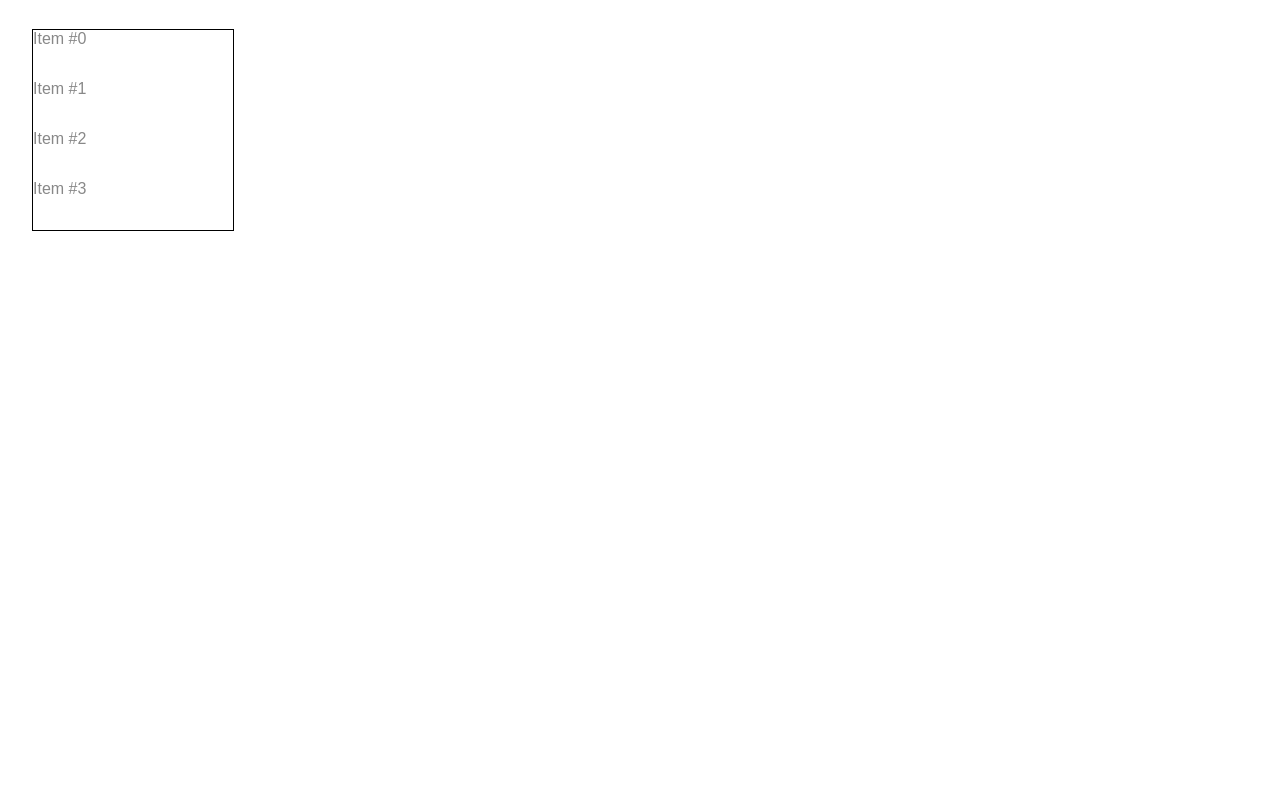
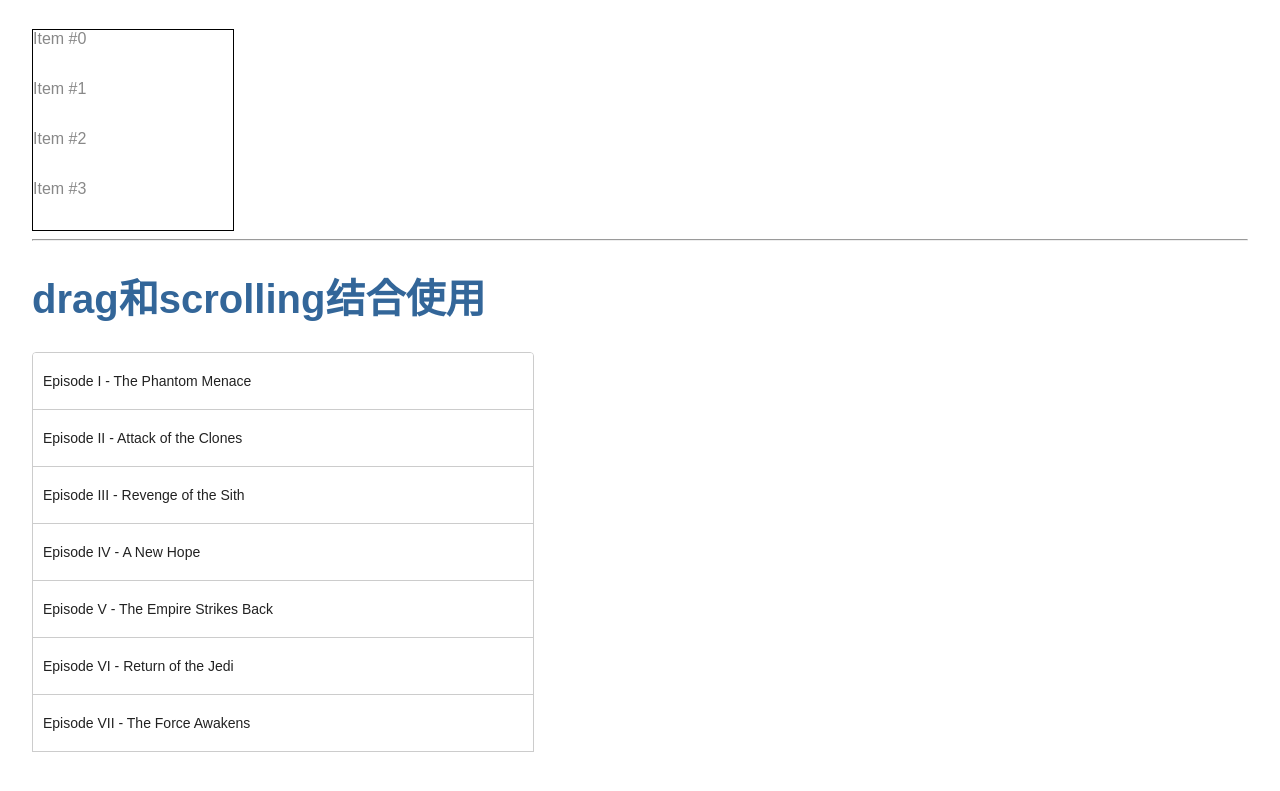
Before and after one commit to tuacy/angular-cdk-study, an Angular app: page /scrolling in a window 1280 px wide. Shown: the part 1764-2555 px from the top of the page. Before the commit the page ends 2027 px from the top, so only its background shows below. Built offline with nearby package versions, Linux system fonts and the light colour scheme.

Commit message:
cdk stepper

```diff
--- a/src/app/scrolling/cdk-scrolling.component.html
+++ b/src/app/scrolling/cdk-scrolling.component.html
@@ -18,3 +18,5 @@
 <app-virtual-scroll-horizontal></app-virtual-scroll-horizontal>
 <hr>
 <app-virtual-scroll-strategies></app-virtual-scroll-strategies>
+<hr>
+<app-drag-scrolling></app-drag-scrolling>
--- a/src/app/scrolling/cdk-scrolling.module.ts
+++ b/src/app/scrolling/cdk-scrolling.module.ts
@@ -8,11 +8,14 @@
 import {VirtualScrollDataSourceComponent} from './virtual-scroll-data-source/virtual-scroll-data-source.component';
 import {VirtualScrollHorizontalComponent} from './virtual-scroll-horizontal/virtual-scroll-horizontal.component';
 import {VirtualScrollStrategiesComponent} from './virtual-scroll-strategies/virtual-scroll-strategies.component';
+import {DragDropModule} from '@angular/cdk/drag-drop';
+import { DragScrollingComponent } from './drag-scrolling/drag-scrolling.component';
 
 @NgModule({
     imports: [
         CommonModule,
         RouterModule,
+        DragDropModule,
         ScrollingModule,
         CdkScrollingRoutingModule
     ],
@@ -21,7 +24,8 @@
         VirtualScrollComponent,
         VirtualScrollDataSourceComponent,
         VirtualScrollHorizontalComponent,
-        VirtualScrollStrategiesComponent
+        VirtualScrollStrategiesComponent,
+        DragScrollingComponent
     ]
 })
 export class CdkScrollingModule {
--- /dev/null
+++ b/src/app/scrolling/drag-scrolling/drag-scrolling.component.html
@@ -0,0 +1,10 @@
+<h1>
+  drag和scrolling结合使用
+</h1>
+<div style="height:100vh">
+  <div #scrollEl cdk-scrollable style="height:400px; overflow-y:scroll">
+    <div cdkDropList class="example-list" (cdkDropListDropped)="drop($event)">
+      <div class="example-box" *ngFor="let movie of movies" cdkDrag>{{movie}}</div>
+    </div>
+  </div>
+</div>
--- /dev/null
+++ b/src/app/scrolling/drag-scrolling/drag-scrolling.component.less
@@ -0,0 +1,48 @@
+.example-list {
+  width: 500px;
+  max-width: 100%;
+  border: solid 1px #ccc;
+  min-height: 60px;
+  display: block;
+  background: white;
+  border-radius: 4px;
+  overflow: hidden;
+}
+
+.example-box {
+  padding: 20px 10px;
+  border-bottom: solid 1px #ccc;
+  color: rgba(0, 0, 0, 0.87);
+  display: flex;
+  flex-direction: row;
+  align-items: center;
+  justify-content: space-between;
+  box-sizing: border-box;
+  cursor: move;
+  background: white;
+  font-size: 14px;
+}
+
+.cdk-drag-preview {
+  box-sizing: border-box;
+  border-radius: 4px;
+  box-shadow: 0 5px 5px -3px rgba(0, 0, 0, 0.2),
+  0 8px 10px 1px rgba(0, 0, 0, 0.14),
+  0 3px 14px 2px rgba(0, 0, 0, 0.12);
+}
+
+.cdk-drag-placeholder {
+  opacity: 0;
+}
+
+.cdk-drag-animating {
+  transition: transform 250ms cubic-bezier(0, 0, 0.2, 1);
+}
+
+.example-box:last-child {
+  border: none;
+}
+
+.example-list.cdk-drop-list-dragging .example-box:not(.cdk-drag-placeholder) {
+  transition: transform 250ms cubic-bezier(0, 0, 0.2, 1);
+}
--- /dev/null
+++ b/src/app/scrolling/drag-scrolling/drag-scrolling.component.ts
@@ -0,0 +1,103 @@
+import {AfterViewInit, Component, ElementRef, OnDestroy, QueryList, ViewChild, ViewChildren} from '@angular/core';
+import {CdkDrag, CdkDragDrop, CdkDragMove, moveItemInArray} from '@angular/cdk/drag-drop';
+import {merge, Subscription} from 'rxjs';
+import {map, startWith, switchMap, tap} from 'rxjs/operators';
+
+const speed = 10;
+
+@Component({
+    selector: 'app-drag-scrolling',
+    templateUrl: './drag-scrolling.component.html',
+    styleUrls: ['./drag-scrolling.component.less']
+})
+export class DragScrollingComponent implements AfterViewInit, OnDestroy {
+    movies = [
+        'Episode I - The Phantom Menace',
+        'Episode II - Attack of the Clones',
+        'Episode III - Revenge of the Sith',
+        'Episode IV - A New Hope',
+        'Episode V - The Empire Strikes Back',
+        'Episode VI - Return of the Jedi',
+        'Episode VII - The Force Awakens',
+        'Episode VIII - The Last Jedi',
+        'Rouge One',
+        'Solo',
+        'Clone Wars'
+    ];
+
+    animationFrame: number | undefined;
+
+    @ViewChild('scrollEl')
+    scrollEl: ElementRef<HTMLElement>;
+
+    @ViewChildren(CdkDrag)
+    dragEls: QueryList<CdkDrag>;
+
+    subs = new Subscription();
+
+    ngOnDestroy(): void {
+        this.subs.unsubscribe();
+    }
+
+    ngAfterViewInit() {
+        const onMove$ = this.dragEls.changes.pipe(
+            startWith(this.dragEls)
+            , map((d: QueryList<CdkDrag>) => d.toArray())
+            , map(dragels => dragels.map(drag => drag.moved))
+            , switchMap(obs => merge(...obs))
+            , tap(this.triggerScroll)
+        );
+
+        this.subs.add(onMove$.subscribe());
+
+        const onDown$ = this.dragEls.changes.pipe(
+            startWith(this.dragEls)
+            , map((d: QueryList<CdkDrag>) => d.toArray())
+            , map(dragels => dragels.map(drag => drag.ended))
+            , switchMap(obs => merge(...obs))
+            , tap(this.cancelScroll)
+        );
+
+        this.subs.add(onDown$.subscribe());
+    }
+
+    drop(event: CdkDragDrop<string[]>) {
+        moveItemInArray(this.movies, event.previousIndex, event.currentIndex);
+    }
+
+    public triggerScroll($event: CdkDragMove) {
+        if (this.animationFrame) {
+            cancelAnimationFrame(this.animationFrame);
+            this.animationFrame = undefined;
+        }
+        this.animationFrame = requestAnimationFrame(() => this.scroll($event));
+    }
+
+    private cancelScroll() {
+        if (this.animationFrame) {
+            cancelAnimationFrame(this.animationFrame);
+            this.animationFrame = undefined;
+        }
+    }
+
+    private scroll($event: CdkDragMove) {
+        const {y} = $event.pointerPosition;
+        const baseEl = this.scrollEl.nativeElement;
+        const box = baseEl.getBoundingClientRect();
+        const scrollTop = baseEl.scrollTop;
+        const top = box.top + -y;
+        if (top > 0 && scrollTop !== 0) {
+            const newScroll = scrollTop - speed * Math.exp(top / 50);
+            baseEl.scrollTop = newScroll;
+            this.animationFrame = requestAnimationFrame(() => this.scroll($event));
+            return;
+        }
+
+        const bottom = y - box.bottom;
+        if (bottom > 0 && scrollTop < box.bottom) {
+            const newScroll = scrollTop + speed * Math.exp(bottom / 50);
+            baseEl.scrollTop = newScroll;
+            this.animationFrame = requestAnimationFrame(() => this.scroll($event));
+        }
+    }
+}
--- a/src/app/workflow-stepper/cdk-workflow-stepper.component.html
+++ b/src/app/workflow-stepper/cdk-workflow-stepper.component.html
@@ -1,2 +1,19 @@
 <h1>cdk stepper</h1>
-<app-cdk-customer-stepper></app-cdk-customer-stepper>
+<app-cdk-customer-stepper>
+    <cdk-step [stepControl]="frmStep1" #step1="cdkStep">
+        <ng-template cdkStepLabel>Step1</ng-template>
+        <form #frmStep1="ngForm">
+            <input type="text" name="a" value="a"/>
+        </form>
+        <button cdkStepperPrevious>Prev</button>
+        <button cdkStepperNext>Next</button>
+    </cdk-step>
+    <cdk-step cdkStep #step2="cdkStep">
+        <form #frmStep2="ngForm">
+            <ng-template cdkStepLabel>Step2</ng-template>
+            <input type="text" name="b" value="b"/>
+        </form>
+        <button cdkStepperPrevious>Prev</button>
+        <button cdkStepperNext>Next</button>
+    </cdk-step>
+</app-cdk-customer-stepper>
--- a/src/app/workflow-stepper/cdk-workflow-stepper.component.ts
+++ b/src/app/workflow-stepper/cdk-workflow-stepper.component.ts
@@ -1,15 +1,18 @@
-import { Component, OnInit } from '@angular/core';
+import {Component, OnInit, ViewChild} from '@angular/core';
+import {FormControl} from '@angular/forms';
+import {CdkStep, CdkStepper} from '@angular/cdk/stepper';
 
 @Component({
-  selector: 'app-cdk-workflow-stepper',
-  templateUrl: './cdk-workflow-stepper.component.html',
-  styleUrls: ['./cdk-workflow-stepper.component.less']
+    selector: 'app-cdk-workflow-stepper',
+    templateUrl: './cdk-workflow-stepper.component.html',
+    styleUrls: ['./cdk-workflow-stepper.component.less']
 })
-export class CdkWorkflowStepperComponent implements OnInit {
+export class CdkWorkflowStepperComponent {
 
-  constructor() { }
-
-  ngOnInit() {
-  }
+    name = 'Angular 5';
+    form1 = new FormControl();
+    @ViewChild('stepper') stepper: CdkStepper;
+    @ViewChild('step1') step1: CdkStep;
+    @ViewChild('step2') step2: CdkStep;
 
 }
--- a/src/app/workflow-stepper/custom-stepper/cdk-customer-stepper.component.html
+++ b/src/app/workflow-stepper/custom-stepper/cdk-customer-stepper.component.html
@@ -1,11 +1,6 @@
-<div cdkStepper>
-  <cdk-step cdkStep #step1="cdkStep">
-    <ng-template cdkStepLabel>Step1</ng-template>
-    <button cdkStepperPrevious>Prev</button>
-    <button cdkStepperNext>Next</button>
-  </cdk-step>
-  <cdk-step cdkStep #step2="cdkStep">
-    <button cdkStepperPrevious>Prev</button>
-    <button cdkStepperNext>Next</button>
-  </cdk-step>
+<div *ngFor="let step of _steps; let i = index; let isLast = last">
+
+    <div [style.display]="selectedIndex === i ? 'block' : 'none'">
+        <ng-container [ngTemplateOutlet]="step.content"></ng-container>
+    </div>
 </div>
--- a/src/app/workflow-stepper/custom-stepper/cdk-customer-stepper.component.ts
+++ b/src/app/workflow-stepper/custom-stepper/cdk-customer-stepper.component.ts
@@ -1,10 +1,12 @@
 import {Component} from '@angular/core';
+import {CdkStepper} from '@angular/cdk/stepper';
 
 @Component({
     selector: 'app-cdk-customer-stepper',
     templateUrl: './cdk-customer-stepper.component.html',
-    styleUrls: ['./cdk-customer-stepper.component.less']
+    styleUrls: ['./cdk-customer-stepper.component.less'],
+    providers: [{provide: CdkStepper, useExisting: CdkCustomerStepperComponent}],
 })
-export class CdkCustomerStepperComponent {
+export class CdkCustomerStepperComponent extends CdkStepper {
 
 }
```
Also changed, not shown: src/app/workflow-stepper/cdk-workflow-stepper.module.ts (+5 -3 lines).
